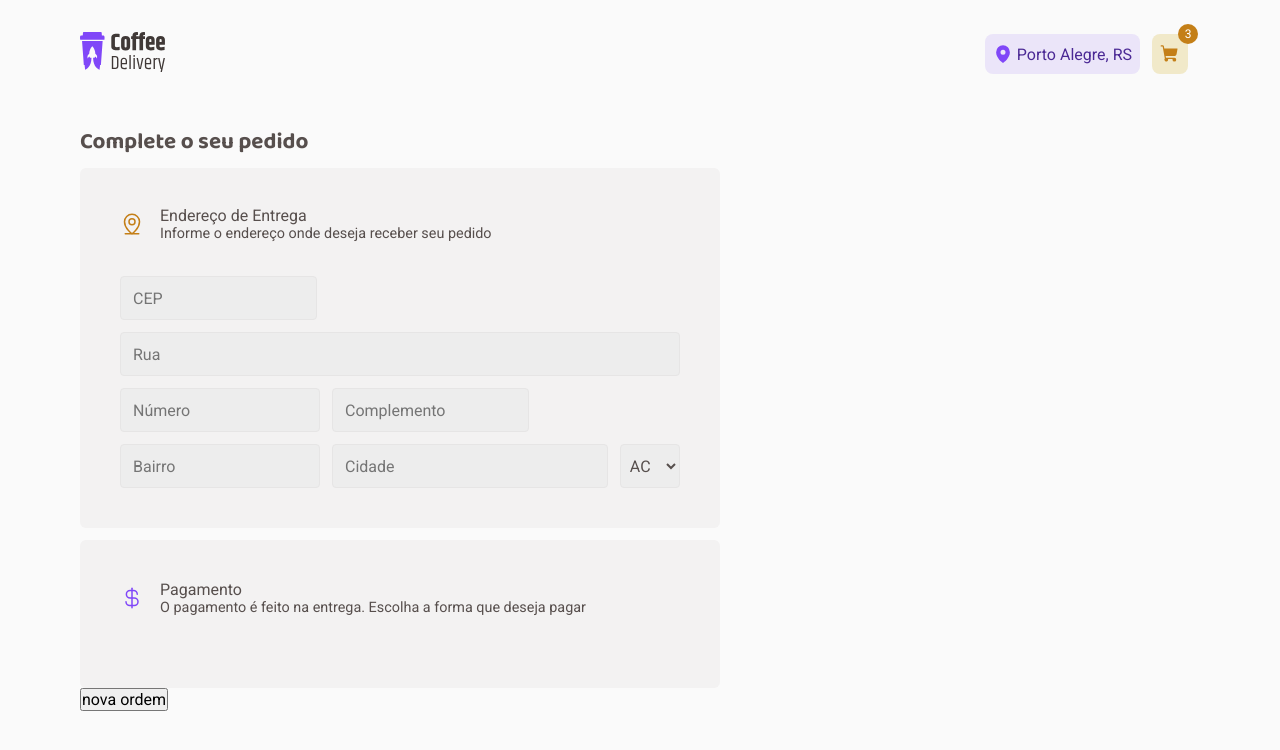
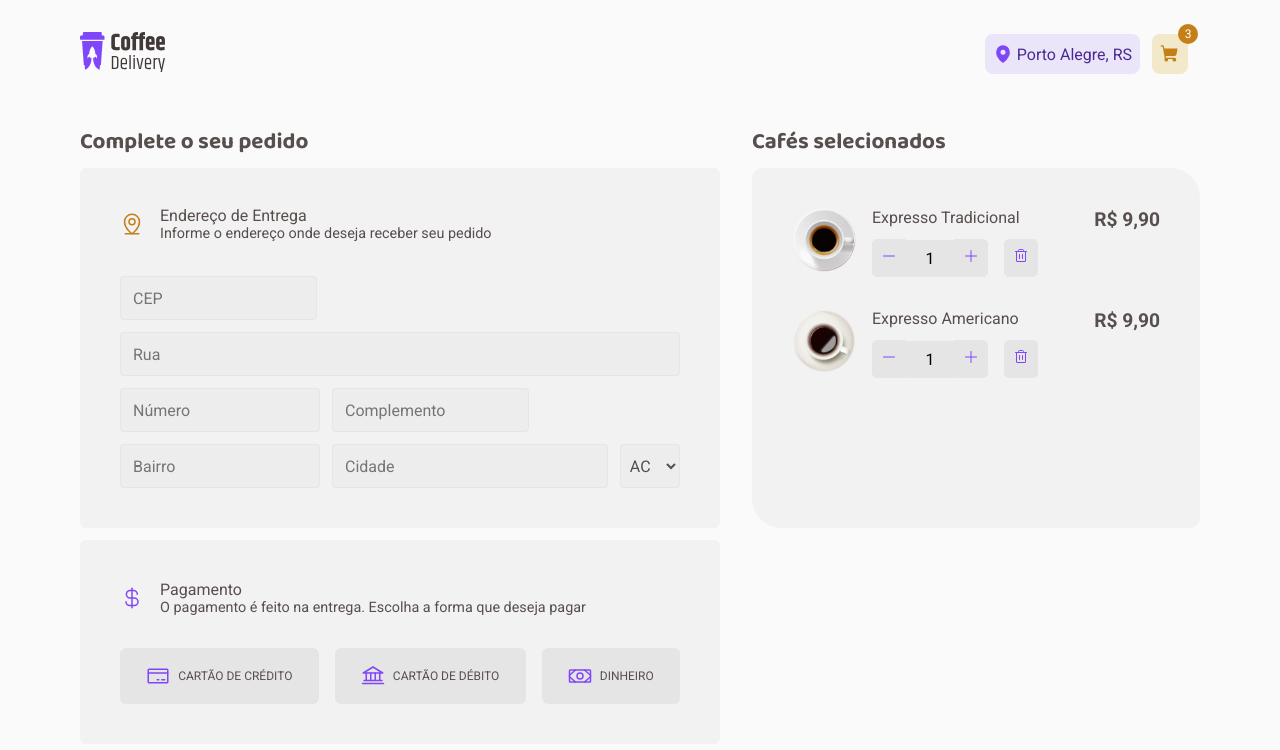
Before and after one commit to jemluz/coffee-delivery, a React (Vite) app: page /checkout in a window 1280 px wide. Shown: the top 750 px of the page. Built offline with nearby package versions, Linux system fonts and the light colour scheme.

Commit message:
add: selected items form structure (pt 1)
- refactor checkout styles with new style files
- add format price function
- define temporary state to save selected items
- add selected item form column

```diff
--- /dev/null
+++ b/src/pages/Checkout/components/PaymentOptions.styles.ts
@@ -0,0 +1,76 @@
+import * as RadioGroup from "@radix-ui/react-radio-group";
+import styled from "styled-components";
+
+export const PaymentOptions = styled.section`
+  background-color: ${(props) => props.theme["gray-200"]};
+  border-radius: 6px;
+
+  grid-column: 1 / 2;
+
+  margin-top: 0.75rem;
+  padding: 2.5rem;
+
+  /* <Formlabel /> */
+  div:first-child {
+    margin-bottom: 2rem;
+  }
+
+  h3 {
+    font-weight: 400;
+    font-size: 1rem;
+  }
+
+  p {
+    font-size: 0.9rem;
+  }
+`;
+
+export const PaymentType = styled(RadioGroup.Root)`
+  display: flex;
+  gap: 1rem;
+  margin-top: 0%.5rem;
+`;
+
+export const PaymentTypeButton = styled(RadioGroup.Item)`
+  background: ${(props) => props.theme["gray-400"]};
+  color: ${(props) => props.theme["brown-500"]};
+
+  padding: 1rem;
+  border-radius: 6px;
+
+  display: flex;
+  flex-grow: 1;
+  align-items: center;
+  justify-content: center;
+  gap: 0.5rem;
+
+  cursor: pointer;
+  border: 0;
+
+  text-transform: uppercase;
+  font-size: 0.75rem;
+
+  &:focus {
+    outline: 0;
+    box-shadow: 0 0 0 2px ${(props) => props.theme["purple-700"]};
+  }
+
+  svg {
+    color: ${(props) => props.theme["purple-500"]};
+  }
+
+  &[data-state="unchecked"]:hover {
+    transition: all 0.5s;
+    background: ${(props) => props.theme["gray-500"]};
+  }
+
+  &[data-state="checked"] {
+    color: ${(props) => props.theme["gray-100"]};
+    background: ${(props) => props.theme["purple-500"]};
+    outline: ${(props) => props.theme["purple-500"]};
+
+    svg {
+      color: ${(props) => props.theme["gray-100"]};
+    }
+  }
+`;
--- a/src/pages/Checkout/index.tsx
+++ b/src/pages/Checkout/index.tsx
@@ -1,12 +1,16 @@
-import { Bank, CreditCard, CurrencyDollar, MapPinLine, Money } from "phosphor-react";
+import { Bank, CreditCard, CurrencyDollar, MapPinLine, Minus, Money, Plus, Trash } from "phosphor-react";
 import { MainGrid } from "../../styles/global";
 import { UF_states } from "../../utils/states";
-import { CheckoutGrid, DeliveryAdress, FormLabel, Heading3, NewOrderForm, OrderOverview, PaymentOptions, PaymentType, PaymentTypeButton } from "./styles";
+import { CompleteOrder, EditItem, FormLabel, ItemInfo, NameAndPrice, NewOrderForm, OrderOverview, Quantity, Remove, SelectedCoffes, SelectedItem } from "./styles";
 import { defaultTheme } from "../../styles/defaultTheme";
 import { Controller, useForm } from "react-hook-form";
 import * as zod from 'zod'
 import { zodResolver } from '@hookform/resolvers/zod'
 import { uid } from "../../utils/coffeUtils";
+import { DeliveryAdress } from "./components/DeliveryAdress.styles";
+import { PaymentOptions, PaymentType, PaymentTypeButton } from "./components/PaymentOptions.styles";
+import { useState } from "react";
+import { productsData } from "../../utils/products";
 
 const NewOrderSchema = zod.object({
   adress: zod.object({
@@ -38,17 +42,27 @@ export function Checkout() {
     handleSubmit,
     reset,
     formState: { isSubmitting }
-  } = useForm<NewOrderFormData>()
+  } = useForm<NewOrderFormData>({
+    resolver: zodResolver(NewOrderSchema)
+  })
+
+  const [selectedItems, setSelectedItems] = useState([productsData[0], productsData[1]])
 
   async function handleNewOrderFormSubmit(data: NewOrderFormData) {
     console.log(data)
   }
 
+  function formatPrice(value: number) {
+    return value.toLocaleString('pt-BR', {
+      style: 'currency',
+      currency: 'BRL'
+    });
+  }
+
   return (
     <MainGrid>
-      <CheckoutGrid>
       <NewOrderForm onSubmit={handleSubmit(handleNewOrderFormSubmit)}>
-          <Heading3>Complete o seu pedido</Heading3>
+        <CompleteOrder>Complete o seu pedido</CompleteOrder>
 
         <DeliveryAdress>
           <FormLabel>
@@ -59,17 +73,20 @@ export function Checkout() {
             </div>
           </FormLabel>
 
-            <div className="cep">
+          <label className="cep">
             <input type="number" placeholder="CEP" id="" {...register('adress.postalCode')}/>
-            </div>
-            <div className="street">
+          </label>
+
+          <label className="street">
             <input type="text" placeholder="Rua" id="" {...register('adress.street')}/>
-            </div>
-            <div className="number_and_info">
+          </label>
+
+          <label className="number_and_info">
             <input type="text" placeholder="Número" id="" {...register('adress.number')}/>
             <input type="text" placeholder="Complemento" id="" {...register('adress.additionalInfo')}/>
-            </div>
-            <div className="neighborhood_city_and_uf">
+          </label>
+
+          <label className="neighborhood_city_and_uf">
             <input type="text" placeholder="Bairro" id="" {...register('adress.neightborhood')}/>
             <input type="text" placeholder="Cidade" id="" {...register('adress.city')}/>
             <select id="" {...register('adress.uf')}>
@@ -80,7 +97,8 @@ export function Checkout() {
                 })
               }
             </select>
-            </div>
+          </label>
+
         </DeliveryAdress>
 
         <PaymentOptions>
@@ -92,15 +110,14 @@ export function Checkout() {
             </div>
           </FormLabel>
 
-            {/* <Controller
+          <Controller
             control={control}
             name="payment"
             render={({ field }) => {
-                console.log(field)
               return (
                 <PaymentType
                   onValueChange={field.onChange}
-                    value={field.value.type}
+                  value={String(field.value)}
                 >
                   <PaymentTypeButton value="credit">
                     <CreditCard size={24} />
@@ -117,17 +134,44 @@ export function Checkout() {
                 </PaymentType>
               )
             }}
-            /> */}
+          />
         </PaymentOptions>
 
+
+        <SelectedCoffes>Cafés selecionados</SelectedCoffes>
         <OrderOverview>
+
+            {selectedItems.map(coffe => {
+              return <SelectedItem>
+                <img src={coffe.imgUrl} alt="" />
+                <ItemInfo>
+                  <NameAndPrice>
+                    <p>{coffe.name}</p>
+                    <strong>{formatPrice(coffe.price)}</strong>
+                  </NameAndPrice>
+                  <EditItem>
+                    <Quantity>
+                      <button>
+                        <Minus color={defaultTheme["purple-500"]}/>
+                      </button>
+
+                      <input type="text" value={1}/>
+
+                      <button>
+                        <Plus color={defaultTheme["purple-500"]}/>
+                      </button>
+                    </Quantity>
+                    <Remove>
+                      <Trash color={defaultTheme["purple-500"]}/>
+                    </Remove>
+                  </EditItem>
+                </ItemInfo>
+              </SelectedItem>
+            })}
 
         </OrderOverview>
 
-          <button type="submit">nova ordem</button>
       </NewOrderForm>
-
-      </CheckoutGrid>
     </MainGrid>
   )
 }
--- a/src/pages/Checkout/styles.ts
+++ b/src/pages/Checkout/styles.ts
@@ -1,20 +1,16 @@
 import * as RadioGroup from "@radix-ui/react-radio-group";
 import styled from "styled-components";
 
-export const CheckoutGrid = styled.div`
+export const NewOrderForm = styled.form`
+  margin-top: 3rem;
+  grid-column: 2 / 3;
+
   display: grid;
-  grid-column: 2 / 3;
   grid-template-columns: 40rem 28rem;
-  gap: 2rem;
-  margin: auto;
-  align-items: center;
+  column-gap: 2rem;
 `;
 
-export const NewOrderForm = styled.form`
-  margin-top: 3rem;
-`;
-
-export const Heading3 = styled.h3`
+export const CompleteOrder = styled.h3`
   font-family: "Baloo 2", cursive;
   font-size: 1.4rem;
   margin-bottom: 0.5rem;
@@ -26,182 +22,109 @@ export const FormLabel = styled.div`
   gap: 1rem;
 `;
 
-export const DeliveryAdress = styled.section`
-  background-color: ${(props) => props.theme["gray-200"]};
-  border-radius: 6px;
+export const SelectedCoffes = styled.h3`
+  font-family: "Baloo 2", cursive;
+  font-size: 1.4rem;
+  margin-bottom: 0.5rem;
 
-  padding: 1rem 2.5rem 2.5rem 2.5rem;
-  display: grid;
-  width: fit-content;
-  grid-template-columns: 1fr 1fr 1fr;
-  grid-template-rows: 5rem 2.75rem 2.75rem 2.75rem 2.75rem;
-  gap: 0.75rem;
-
-  div:first-child {
-    grid-column: 1 / 4;
-    grid-row: 1 / 2;
-  }
-
-  div > input,
-  div > select {
-    height: 2.75rem;
-    background-color: ${(props) => props.theme["gray-300"]};
-    border: 1px solid ${(props) => props.theme["gray-400"]};
-    border-radius: 4px;
-    padding-left: 0.75rem;
-  }
-
-  h3 {
-    font-weight: 400;
-    font-size: 1rem;
-  }
-
-  p {
-    font-size: 0.9rem;
-  }
-
-  .cep {
-    grid-column: 1 / 2;
-    grid-row: 2 / 3;
-  }
-
-  .street {
-    grid-column: 1 / 4;
-    grid-row: 3 / 4;
-
-    display: flex;
-
-    input {
-      flex-grow: 1;
-    }
-  }
-
-  .number_and_info {
-    grid-column: 1 / 4;
-    grid-row: 4 / 5;
-
-    display: grid;
-    grid-template-columns: 1fr 1fr 1fr;
-    gap: 0.75rem;
-
-    input:first-child {
-      grid-column: 1 / 2;
-      width: 12.5rem;
-    }
-
-    input[name="additional_info"] {
-      grid-column: 2 / 4;
-    }
-  }
-
-  .neighborhood_city_and_uf {
-    grid-column: 1 / 4;
-    grid-row: 5 / 6;
-
-    display: grid;
-    grid-template-columns: 1fr auto auto;
-    gap: 0.75rem;
-
-    input:first-child {
-      grid-column: 1 / 2;
-      width: 12.5rem;
-    }
-
-    input:nth-child(2) {
-      grid-column: 2 / 3;
-      width: 17.25rem;
-      flex-grow: 1;
-    }
-
-    select {
-      grid-column: 3 / 4;
-      width: 3.75rem;
-      padding-left: 0.3rem;
-
-      option:first {
-        color: ${(props) => props.theme["brown-300"]};
-      }
-    }
-  }
-`;
-
-export const PaymentOptions = styled.section`
-  background-color: ${(props) => props.theme["gray-200"]};
-  border-radius: 6px;
-
-  margin-top: 0.75rem;
-  padding: 2.5rem;
-
-  /* <Formlabel /> */
-  div:first-child {
-    margin-bottom: 2rem;
-  }
-
-  h3 {
-    font-weight: 400;
-    font-size: 1rem;
-  }
-
-  p {
-    font-size: 0.9rem;
-  }
-`;
-
-export const PaymentType = styled(RadioGroup.Root)`
-  display: flex;
-  gap: 1rem;
-  margin-top: 0%.5rem;
-`;
-
-export const PaymentTypeButton = styled(RadioGroup.Item)`
-  background: ${(props) => props.theme["gray-400"]};
-  color: ${(props) => props.theme["brown-500"]};
-
-  padding: 1rem;
-  border-radius: 6px;
-
-  display: flex;
-  flex-grow: 1;
-  align-items: center;
-  justify-content: center;
-  gap: 0.5rem;
-
-  cursor: pointer;
-  border: 0;
-
-  text-transform: uppercase;
-  font-size: 0.75rem;
-
-  &:focus {
-    outline: 0;
-    box-shadow: 0 0 0 2px ${(props) => props.theme["purple-700"]};
-  }
-
-  svg {
-    color: ${(props) => props.theme["purple-500"]};
-  }
-
-  &[data-state="unchecked"]:hover {
-    transition: all 0.5s;
-    background: ${(props) => props.theme["gray-500"]};
-  }
-
-  &[data-state="checked"] {
-    color: ${(props) => props.theme["gray-100"]};
-    background: ${(props) => props.theme["purple-500"]};
-    outline: ${(props) => props.theme["purple-500"]};
-
-    svg {
-      color: ${(props) => props.theme["gray-100"]};
-    }
-  }
+  grid-column: 2 / 3;
+  grid-row: 1 / 2;
 `;
 
 export const OrderOverview = styled.section`
   background-color: ${(props) => props.theme["gray-200"]};
+
+  display: flex;
+  flex-direction: column;
+
+  grid-column: 2 / 3;
+  grid-row: 2 / auto;
+
+  border-radius: 10px 30px 10px 30px;
+
+  padding: 2.5rem;
 `;
 
 export const SelectedItem = styled.section`
   display: flex;
   align-items: space-between;
+
+  width: 100%;
+
+  img {
+    width: 4rem;
+    height: 4rem;
+    margin-right: 1rem;
+  }
+
+  margin-bottom: 2rem;
 `;
+
+export const ItemInfo = styled.div`
+width: 100%;
+`
+
+export const NameAndPrice = styled.div`
+  display: flex;
+  justify-content: space-between;
+
+  p {
+    font-size: 1rem;
+
+  }
+
+  strong {
+    font-size: 1.2rem;
+  }
+`
+
+export const EditItem = styled.div`
+  display: flex;
+  margin-top: .5rem;
+`
+
+export const Quantity = styled.div`
+
+  margin-right: 1rem;
+
+  button {
+    background: ${(props) => props.theme["gray-400"]};
+    border: 1px solid ${(props) => props.theme["gray-400"]};
+    padding: .5rem;
+    z-index: 10;
+
+    &:hover {
+      cursor: pointer;
+    }
+
+    &:first-child {
+      border-radius: 5px 0px 0px 5px;
+    }
+
+    &:last-child {
+      border-radius: 0px 5px 5px 0px;
+    }
+  }
+
+  input {
+    background: ${(props) => props.theme["gray-400"]};
+    border: 1px solid ${(props) => props.theme["gray-400"]};
+    max-width: 3rem;
+    text-align: center;
+
+    padding: .5rem;
+    z-index: 90;
+  }
+
+`
+export const Remove = styled.button`
+  background: ${(props) => props.theme["gray-400"]};
+  border: 1px solid ${(props) => props.theme["gray-400"]};
+  padding: .5rem;
+
+  border-radius: 5px;
+
+  &:hover {
+    cursor: pointer;
+  }
+`
```
Also changed, not shown: src/pages/Checkout/components/DeliveryAdress.styles.ts (added, +102 -0 lines). Lines whose indentation alone changed are shown as unchanged.
